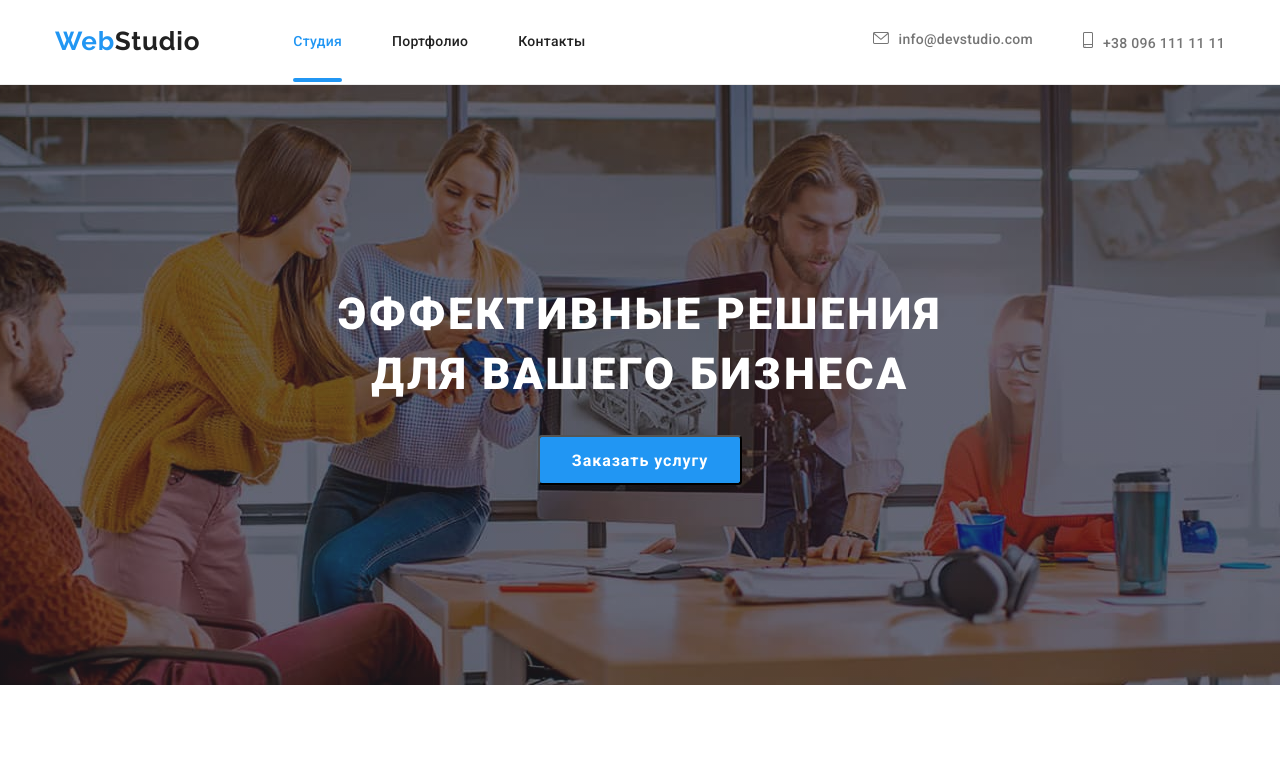
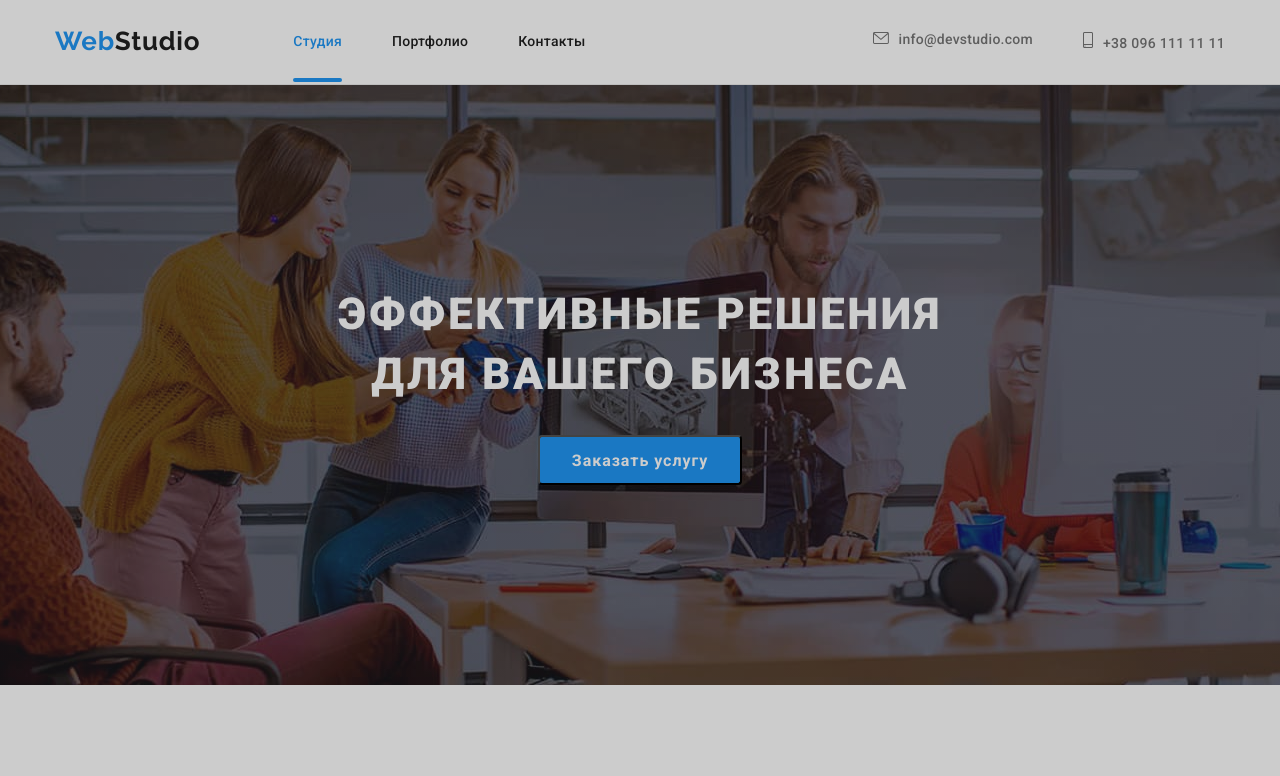
Before and after one commit to valerykyr23/goit-markup-hw-05, a plain HTML site: page index.html in a window 1280 px wide. Shown: the top 776 px of the page. Drawn offline with nearby package versions, Linux system fonts and the light colour scheme.

Commit message:
Добавляет бєкдроп

```diff
--- a/css/styles.css
+++ b/css/styles.css
@@ -66,6 +66,14 @@ img {
 .section {
   padding-bottom: 94px;
   padding-top: 94px;
+}
+
+.backdrop {
+  width: 100vw;
+  height: 100vh;
+  background-color: rgba(0, 0, 0, 0.2);
+  position: fixed;
+  top: 0;
 }
 
 /* Скрытый заголовок */
--- a/index.html
+++ b/index.html
@@ -345,5 +345,7 @@
 
 </footer>
 
+<div class="backdrop"></div>
+
 </body>
 </html>
```
